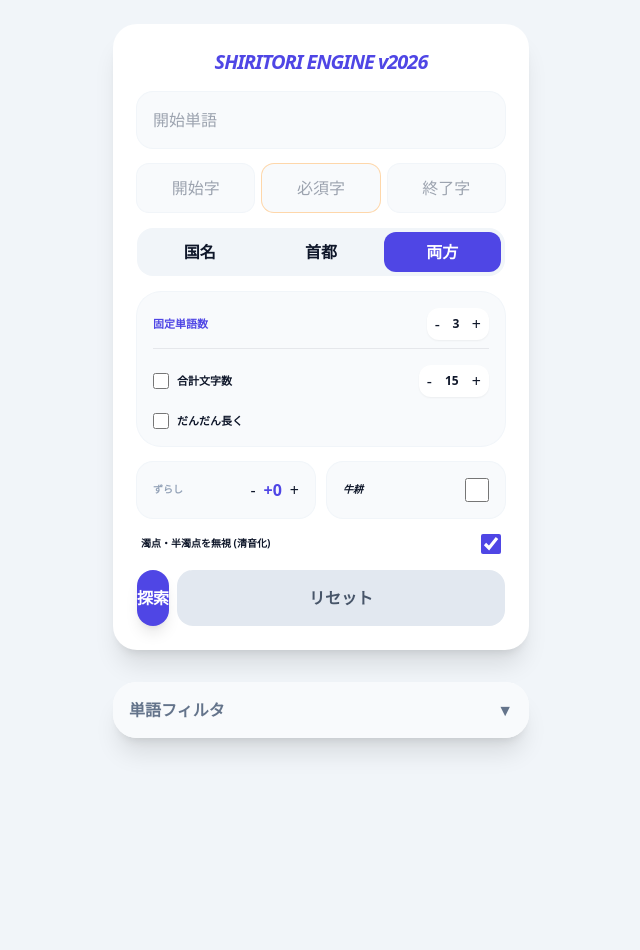
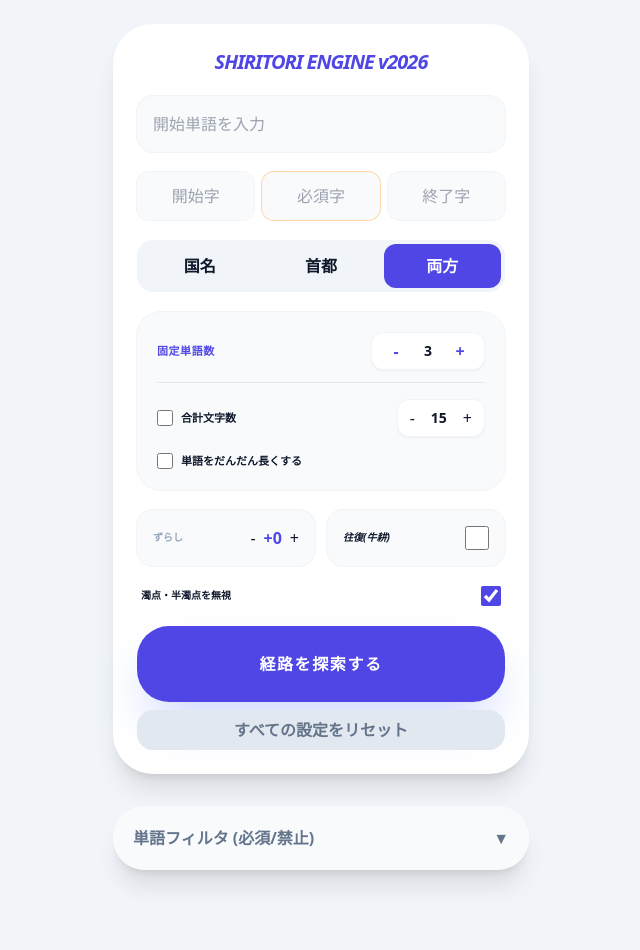
Before and after one commit to xjrstjrwvg-commits/pyongyang-, a Flask app: page / in a window 1280 px wide. Shown: the whole page, without its empty margins (319-959 px from the left). Before the commit the page ends 753 px from the top, so only its background shows below. Run offline with Flask 3, Linux system fonts and the light colour scheme; some libraries are stand-ins or nearby versions.

Commit message:
index.html

```diff
--- a/templates/index.html
+++ b/templates/index.html
@@ -2,7 +2,7 @@
 <html lang="ja">
 <head>
     <meta charset="UTF-8">
-    <meta name="viewport" content="width=device-width, initial-scale=1.0, maximum-scale=1.0, user-scalable=no text-align: center">
+    <meta name="viewport" content="width=device-width, initial-scale=1.0, maximum-scale=1.0, user-scalable=no">
     <title>極・しりとり v2026</title>
     <script src="https://cdn.tailwindcss.com"></script>
     <style>
@@ -10,14 +10,16 @@
         .tab-active { background-color: #4f46e5; color: white; }
         .word-must { background-color: #3b82f6 !important; color: white !important; }
         .word-ban { background-color: #ef4444 !important; color: white !important; text-decoration: line-through; }
+        #runBtn { transition: all 0.2s cubic-bezier(0.4, 0, 0.2, 1); }
+        #runBtn:active { transform: scale(0.95); filter: brightness(1.2); }
     </style>
 </head>
 <body class="bg-slate-100 text-slate-900 pb-20 font-sans">
     <div class="max-w-md mx-auto px-4 pt-6 space-y-4 text-center">
-        <div class="bg-white rounded-3xl shadow-xl p-6 space-y-4">
+        <div class="bg-white rounded-[2.5rem] shadow-xl p-6 space-y-5">
             <h1 class="font-black text-indigo-600 text-xl italic tracking-tighter">SHIRITORI ENGINE v2026</h1>
 
-            <input id="sw" oninput="toK(this)" placeholder="開始単語" class="w-full p-4 bg-slate-50 rounded-2xl ring-1 ring-slate-100 outline-none">
+            <input id="sw" oninput="toK(this)" placeholder="開始単語を入力" class="w-full p-4 bg-slate-50 rounded-2xl ring-1 ring-slate-100 outline-none focus:ring-2 focus:ring-indigo-300">
 
             <div class="grid grid-cols-3 gap-2">
                 <input id="sc" oninput="toK(this)" placeholder="開始字" class="p-3 bg-slate-50 rounded-xl text-center outline-none ring-1 ring-slate-100">
@@ -26,51 +28,54 @@
             </div>
 
             <div class="grid grid-cols-3 gap-1 p-1 bg-slate-100 rounded-2xl">
-                <button onclick="setCat('countries')" id="cat-countries" class="cat-btn text-[10px] font-bold py-2 rounded-xl">国名</button>
-                <button onclick="setCat('capitals')" id="cat-capitals" class="cat-btn text-[10px] font-bold py-2 rounded-xl">首都</button>
-                <button onclick="setCat('both')" id="cat-both" class="cat-btn tab-active text-[10px] font-bold py-2 rounded-xl">両方</button>
+                <button onclick="setCat('countries')" id="cat-countries" class="cat-btn text-[10px] font-bold py-2.5 rounded-xl">国名</button>
+                <button onclick="setCat('capitals')" id="cat-capitals" class="cat-btn text-[10px] font-bold py-2.5 rounded-xl">首都</button>
+                <button onclick="setCat('both')" id="cat-both" class="cat-btn tab-active text-[10px] font-bold py-2.5 rounded-xl">両方</button>
             </div>
 
-            <div class="bg-slate-50 p-4 rounded-3xl ring-1 ring-slate-100 space-y-4 text-left">
-                <div class="flex items-center justify-between border-b pb-2">
-                    <span class="text-[11px] font-black text-indigo-600">固定単語数</span>
-                    <div class="flex items-center gap-2 bg-white px-2 py-1 rounded-xl shadow-sm">
-                        <button onclick="adjV('fixedLenVal', -1)">-</button><span id="fixedLenVal" class="font-black text-xs w-4 text-center">3</span><button onclick="adjV('fixedLenVal', 1)">+</button>
+            <div class="bg-slate-50 p-5 rounded-3xl ring-1 ring-slate-100 space-y-4 text-left">
+                <div class="flex items-center justify-between border-b border-slate-200 pb-3">
+                    <span class="text-[11px] font-black text-indigo-600 uppercase tracking-wider">固定単語数</span>
+                    <div class="flex items-center gap-3 bg-white px-3 py-1.5 rounded-xl shadow-sm border border-slate-100">
+                        <button onclick="adjV('fixedLenVal', -1)" class="w-6 h-6 flex items-center justify-center font-bold text-indigo-600">-</button>
+                        <span id="fixedLenVal" class="font-black text-sm w-4 text-center">3</span>
+                        <button onclick="adjV('fixedLenVal', 1)" class="w-6 h-6 flex items-center justify-center font-bold text-indigo-600">+</button>
                     </div>
                 </div>
                 <div class="flex items-center justify-between">
                     <label class="flex items-center gap-2 cursor-pointer"><input type="checkbox" id="useTotalChars" class="w-4 h-4 accent-indigo-600"><span class="text-[11px] font-bold">合計文字数</span></label>
-                    <div class="flex items-center gap-2 bg-white px-2 py-1 rounded-xl shadow-sm"><button onclick="adjV('totalCharsVal', -1)">-</button><span id="totalCharsVal" class="font-black text-xs w-6 text-center">15</span><button onclick="adjV('totalCharsVal', 1)">+</button></div>
+                    <div class="flex items-center gap-3 bg-white px-3 py-1.5 rounded-xl shadow-sm border border-slate-100"><button onclick="adjV('totalCharsVal', -1)">-</button><span id="totalCharsVal" class="font-black text-sm w-6 text-center">15</span><button onclick="adjV('totalCharsVal', 1)">+</button></div>
                 </div>
-                <label class="flex items-center gap-2 cursor-pointer"><input type="checkbox" id="useIncreasing" class="w-4 h-4 accent-indigo-600"><span class="text-[11px] font-bold">だんだん長く</span></label>
+                <label class="flex items-center gap-2 cursor-pointer"><input type="checkbox" id="useIncreasing" class="w-4 h-4 accent-indigo-600"><span class="text-[11px] font-bold">単語をだんだん長くする</span></label>
             </div>
 
             <div class="grid grid-cols-2 gap-3">
                 <div class="bg-slate-50 p-4 rounded-2xl ring-1 ring-slate-100 flex justify-between items-center"><span class="text-[10px] font-bold text-slate-400">ずらし</span>
                     <div class="flex items-center gap-2"><button onclick="adjS(-1)">-</button><span id="sDisp" class="font-black text-indigo-600">+0</span><button onclick="adjS(1)">+</button></div>
                 </div>
-                <label class="bg-slate-50 p-4 rounded-2xl ring-1 ring-slate-100 flex justify-between items-center text-[10px] font-bold italic"><span>牛耕</span><input type="checkbox" id="gk" class="w-6 h-6 accent-indigo-600"></label>
+                <label class="bg-slate-50 p-4 rounded-2xl ring-1 ring-slate-100 flex justify-between items-center text-[10px] font-bold italic cursor-pointer"><span>往復(牛耕)</span><input type="checkbox" id="gk" class="w-6 h-6 accent-indigo-600"></label>
             </div>
 
-            <div class="space-y-2 px-1 text-left">
-                <label class="flex justify-between items-center text-[10px] font-bold cursor-pointer"><span>濁点・半濁点を無視 (清音化)</span><input type="checkbox" id="vo" checked class="w-5 h-5 accent-indigo-600"></label>
+            <div class="px-1 text-left">
+                <label class="flex justify-between items-center text-[10px] font-bold cursor-pointer"><span>濁点・半濁点を無視</span><input type="checkbox" id="vo" checked class="w-5 h-5 accent-indigo-600"></label>
             </div>
 
-            <div class="flex gap-2">
-                <button onclick="runSearch()" id="runBtn" class="flex- bg-indigo-600 text-white font-black py-4 rounded-2xl shadow-lg">探索</button>
-                <button onclick="resetAll()" class="flex-1 bg-slate-200 text-slate-600 font-bold rounded-2xl">リセット</button>
+            <!-- 探索ボタン巨大化 -->
+            <div class="flex flex-col gap-2">
+                <button onclick="runSearch()" id="runBtn" class="w-full bg-indigo-600 text-white font-black py-6 rounded-[2rem] shadow-2xl shadow-indigo-200 text-lg tracking-widest uppercase">経路を探索する</button>
+                <button onclick="resetAll()" class="w-full bg-slate-200 text-slate-500 font-bold py-3 rounded-2xl text-xs">すべての設定をリセット</button>
             </div>
         </div>
 
-        <div class="flex justify-between items-center px-2">
-            <div id="resCount" class="text-[10px] font-bold text-slate-400 uppercase tracking-widest"></div>
-            <button id="allCopyBtn" onclick="copyAll()" class="hidden text-[10px] font-black text-indigo-600 bg-indigo-50 px-3 py-1 rounded-full border">ALL COPY</button>
+        <div class="flex justify-between items-center px-3">
+            <div id="resCount" class="text-[10px] font-black text-slate-400 tracking-widest"></div>
+            <button id="allCopyBtn" onclick="copyAll()" class="hidden text-[10px] font-black text-indigo-600 bg-indigo-50 px-4 py-2 rounded-full border border-indigo-100">ALL COPY</button>
         </div>
         <div id="results" class="space-y-3"></div>
 
-        <div class="bg-white rounded-3xl shadow-xl overflow-hidden text-left">
-            <button onclick="toggleWords()" class="w-full p-4 flex justify-between items-center font-bold text-slate-500 bg-slate-50"><span>単語フィルタ</span><span id="arrow">▼</span></button>
-            <div id="wordBoard" class="hidden p-4 border-t"><input id="wordSearch" oninput="renderWordList()" placeholder="検索..." class="w-full p-2 mb-3 bg-slate-100 rounded-lg text-xs outline-none"><div id="wordList" class="flex flex-wrap gap-1 max-h-48 overflow-y-auto"></div></div>
+        <div class="bg-white rounded-[2rem] shadow-xl overflow-hidden text-left">
+            <button onclick="toggleWords()" class="w-full p-5 flex justify-between items-center font-bold text-slate-500 bg-slate-50"><span>単語フィルタ (必須/禁止)</span><span id="arrow">▼</span></button>
+            <div id="wordBoard" class="hidden p-5 border-t"><input id="wordSearch" oninput="renderWordList()" placeholder="単語を検索..." class="w-full p-3 mb-4 bg-slate-100 rounded-xl text-xs outline-none"><div id="wordList" class="flex flex-wrap gap-1.5 max-h-64 overflow-y-auto"></div></div>
         </div>
     </div>
 
@@ -97,35 +102,35 @@
 
         function renderWordList() {
             const query = document.getElementById('wordSearch').value, container = document.getElementById('wordList'); container.innerHTML = '';
-            allWords.forEach(w => { if (query && !w.includes(query)) return; const btn = document.createElement('button'); const state = wordConfigs[w] || 0; btn.className = `px-2 py-1 rounded-full text-[9px] font-bold border ${state==1?'word-must':state==2?'word-ban':'bg-white text-slate-500'}`; btn.innerText = w; btn.onclick = () => { wordConfigs[w] = (state + 1) % 3; renderWordList(); }; container.appendChild(btn); });
+            allWords.forEach(w => { if (query && !w.includes(query)) return; const btn = document.createElement('button'); const state = wordConfigs[w] || 0; btn.className = `px-3 py-1.5 rounded-full text-[10px] font-bold border ${state==1?'word-must':state==2?'word-ban':'bg-white text-slate-500 border-slate-200'}`; btn.innerText = w; btn.onclick = () => { wordConfigs[w] = (state + 1) % 3; renderWordList(); }; container.appendChild(btn); });
         }
 
         async function runSearch() {
-            const btn = document.getElementById('runBtn'); btn.disabled = true; btn.innerText = "...";
+            const btn = document.getElementById('runBtn'); btn.disabled = true; btn.innerText = "探索中...";
             const payload = {
                 start_word: document.getElementById('sw').value, start_char: document.getElementById('sc').value, must_char: document.getElementById('mc').value, category: currentCat, shift_count: shiftCount,
                 fixed_len_val: parseInt(document.getElementById('fixedLenVal').innerText),
                 use_total_chars: document.getElementById('useTotalChars').checked, total_chars_val: parseInt(document.getElementById('totalCharsVal').innerText),
                 use_increasing: document.getElementById('useIncreasing').checked,
-                is_gyukou: document.getElementById('gk').checked,
-                ignore_voiced: document.getElementById('vo').checked,
-                word_configs: wordConfigs
+                is_gyukou: document.getElementById('gk').checked, ignore_voiced: document.getElementById('vo').checked, word_configs: wordConfigs
             };
+            try {
                 const res = await fetch('/search', { method: 'POST', headers: {'Content-Type': 'application/json'}, body: JSON.stringify(payload) });
                 const data = await res.json(); lastResults = data.routes;
                 const container = document.getElementById('results'); container.innerHTML = '';
                 data.routes.slice(0, 100).forEach(route => {
                     const text = route.join(" → "), div = document.createElement('div');
-                div.className = "bg-white p-4 rounded-2xl shadow-sm border-l-4 border-indigo-500 flex flex-col gap-1";
-                div.innerHTML = `<div class="text-sm font-bold text-slate-700 text-left">${text}</div><div class="flex justify-between items-center text-[9px] text-slate-400"><span>${route.join("").length}字</span><button onclick="copyOne('${text}')" class="bg-indigo-50 text-indigo-600 px-2 py-1 rounded">COPY</button></div>`;
+                    div.className = "bg-white p-5 rounded-3xl shadow-sm flex flex-col gap-2 border-l-[6px] border-indigo-500 text-left";
+                    div.innerHTML = `<div class="text-sm font-black text-slate-700">${text}</div><div class="flex justify-between items-center text-[10px] font-bold text-slate-400"><span>計 ${route.join("").length}文字</span><button onclick="copyOne('${text}')" class="bg-indigo-50 text-indigo-600 px-3 py-1.5 rounded-lg font-black active:bg-indigo-200">COPY</button></div>`;
                     container.appendChild(div);
                 });
-            document.getElementById('resCount').innerText = `${data.count} ROUTES`;
+                document.getElementById('resCount').innerText = `${data.count} ROUTES FOUND`;
                 if(data.count > 0) document.getElementById('allCopyBtn').classList.remove('hidden');
-            btn.disabled = false; btn.innerText = "探索";
+            } catch(e) { alert("ERROR"); }
+            btn.disabled = false; btn.innerText = "経路を探索する";
         }
-        function copyOne(t) { navigator.clipboard.writeText(t); alert("COPY OK!"); }
-        function copyAll() { navigator.clipboard.writeText(lastResults.map(r => r.join(" → ")).join("\n")); alert("ALL COPY DONE!"); }
+        function copyOne(t) { navigator.clipboard.writeText(t); alert("COPIED!"); }
+        function copyAll() { navigator.clipboard.writeText(lastResults.map(r => r.join(" → ")).join("\n")); alert("ALL " + lastResults.length + " ROUTES COPIED!"); }
     </script>
 </body>
 </html>
```
Lines whose indentation alone changed are shown as unchanged.
